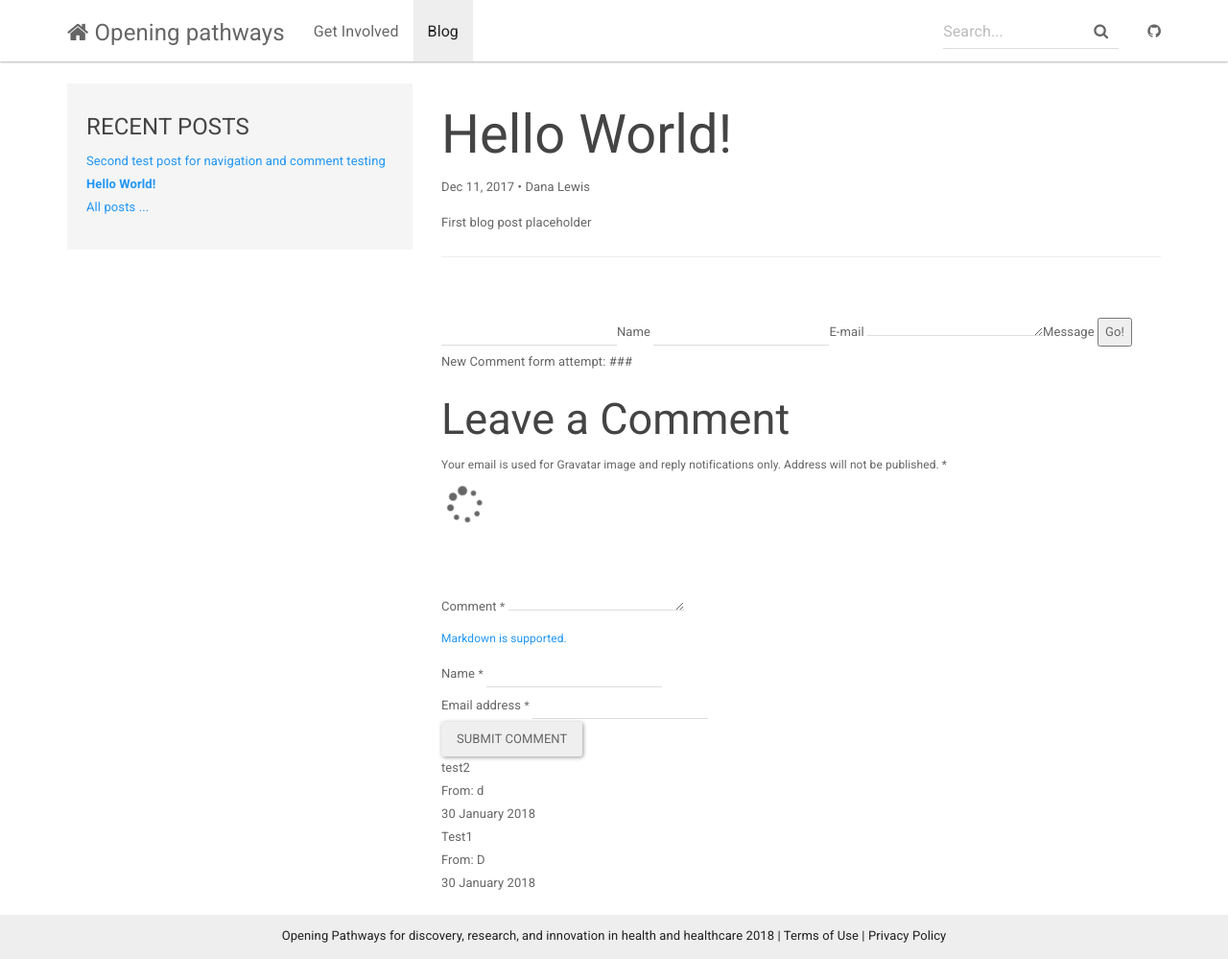
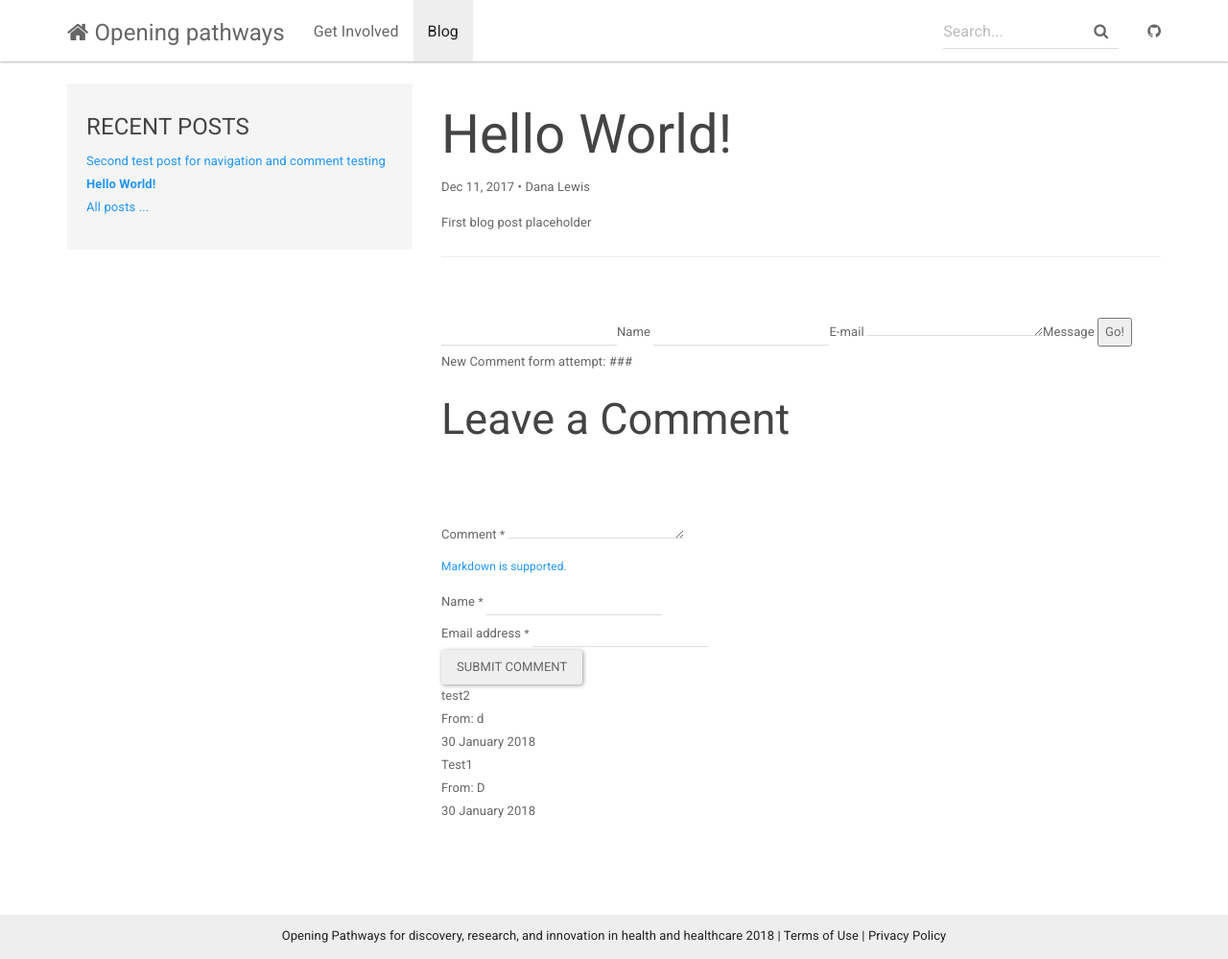
Before and after one commit to danamlewis/Testrepo2, a Jekyll site: the page built from _posts/2017-12-11-hello-world.md, in a window 1280 px wide and 999 px high. Shown: the whole window at 96% size. Built offline with Jekyll 4.4.1, drawn with Linux system fonts in a browser that asks for light colours; nearby versions of some CDN libraries.

Commit message:
Update comments-new.html

```diff
--- a/_includes/comments-new.html
+++ b/_includes/comments-new.html
@@ -70,14 +70,7 @@ New Comment form attempt:
           Leave a Comment <small><a rel="nofollow" id="cancel-comment-reply-link" href="{{ page.url | absolute_url }}#respond" style="display:none;">Cancel reply</a></small>
         </h2>
 
-        <p class="small">{{ site.data.ui-text[site.locale].comment_form_info | default: "Your email is used for Gravatar image and reply notifications only.  Address will not be published." }} <span class="required">*</span></p>
-
         <form id="new_comment" class="page__comments-form js-form form" method="post" action="https://api.staticman.net/v2/entry/{{ site.repository }}/{{ site.staticman.branch }}/comments">
-
-          <div class="form__spinner">
-            <i class="fa fa-spinner fa-spin fa-3x fa-fw"></i>
-            <span class="sr-only">{{ site.data.ui-text[site.locale].loading_label | default: "Loading..." }}</span>
-          </div>
 
           <fieldset>
             <label for="comment-form-message">{{ site.data.ui-text[site.locale].comment_form_comment_label | default: "Comment" }} <small class="required">*</small></label>
```
